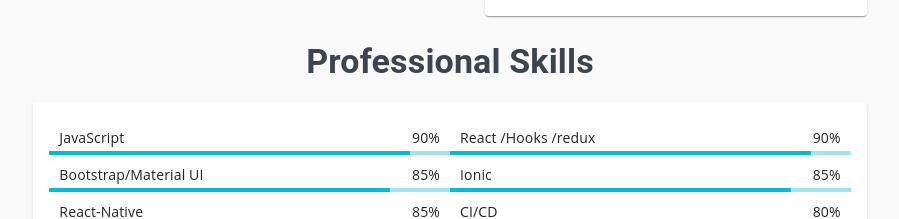
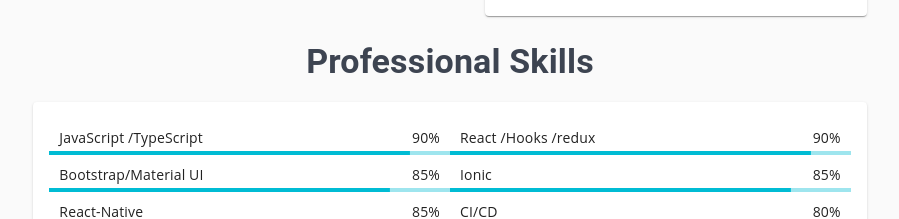
Before and after one commit to niyoceles/celestin-niyonsaba-portifolio, a React (Create React App) app: page / in a window 1280 px wide. Shown: the part 1460-1679 px from the top of the page, without its empty margins (195-1094 px from the left). Built offline with nearby package versions, Linux system fonts and the light colour scheme.

Commit message:
add typescript

```diff
--- a/src/components/content/skills/index.js
+++ b/src/components/content/skills/index.js
@@ -26,7 +26,7 @@
 	const classes = useStyles();
 	const skills = [
 		{
-			name: 'JavaScript',
+			name: 'JavaScript /TypeScript',
 			completed: 90,
 		},
 		{
```
